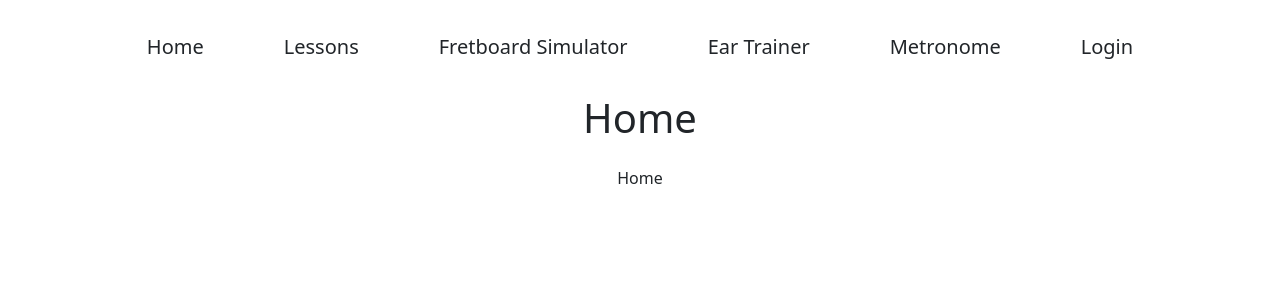
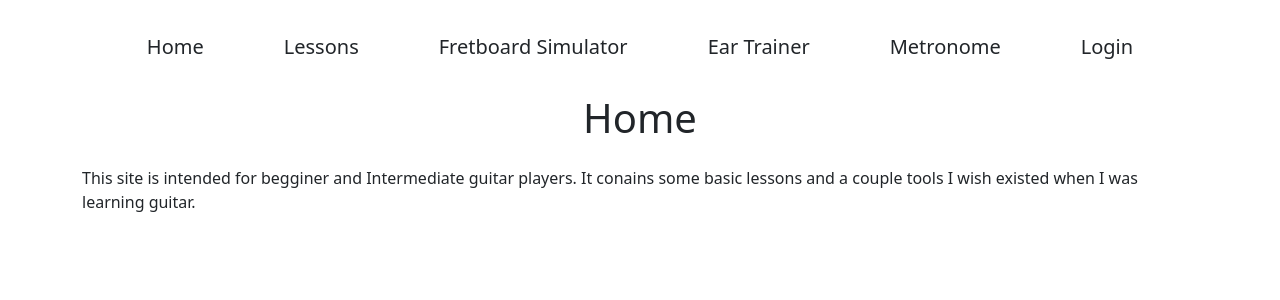
Before and after one commit to CalvinGaiennie/Music-TS-React, a React (Vite) app: page / in a window 1280 px wide. Shown: the top 300 px of the page. Built offline with nearby package versions, Linux system fonts and the light colour scheme.

Commit message:
updated some names

```diff
--- a/src/App.tsx
+++ b/src/App.tsx
@@ -1,11 +1,12 @@
 import { BrowserRouter, Route, Routes } from "react-router-dom";
-import Home from "./pages/Home";
+import Metronome from "./pages/MetronomePage";
+import Login from "./pages/LoginPage";
+import HomePage from "./pages/HomePage";
+import LessonListPage from "./pages/LessonListPage";
+import IndividualLessonPage from "./pages/IndividualLessonPage";
+import FretboardSimulatorPage from "./pages/FretboardSimulatorPage";
+import EarTrainerPage from "./pages/EarTrainerPage";
 import NavBar from "./components/NavBar";
-import Lessons from "./pages/Lessons";
-import FretboardSimulator from "./pages/FretboardSimulator";
-import EarTrainer from "./pages/EarTrainer";
-import Metronome from "./pages/Metronome";
-import Login from "./pages/Login";
 
 function App() {
   return (
@@ -13,10 +14,14 @@ function App() {
       <BrowserRouter>
         <NavBar />
         <Routes>
-          <Route path="/" element={<Home />} />
-          <Route path="/lessons" element={<Lessons />} />
-          <Route path="/fretboard-simulator" element={<FretboardSimulator />} />
-          <Route path="/ear-trainer" element={<EarTrainer />} />
+          <Route path="/" element={<HomePage />} />
+          <Route path="/lessons" element={<LessonListPage />} />
+          <Route path="/lessons/:lessonId" element={<IndividualLessonPage />} />
+          <Route
+            path="/fretboard-simulator"
+            element={<FretboardSimulatorPage />}
+          />
+          <Route path="/ear-trainer" element={<EarTrainerPage />} />
           <Route path="/metronome" element={<Metronome />} />
           <Route path="/login" element={<Login />} />
         </Routes>
--- a/src/pages/EarTrainer.tsx
+++ b/src/pages/EarTrainerPage.tsx
@@ -1,9 +1,9 @@
 import PageWrapper from "../components/PageWrapper";
 
-function EarTrainer() {
+function EarTrainerPage() {
   return (
     <PageWrapper title="Ear Trainer" mainComponent={<div>Ear Trainer</div>} />
   );
 }
 
-export default EarTrainer;
+export default EarTrainerPage;
--- a/src/pages/FretboardSimulator.tsx
+++ b/src/pages/FretboardSimulatorPage.tsx
@@ -1,6 +1,6 @@
 import PageWrapper from "../components/PageWrapper";
 
-function FretboardSimulator() {
+function FretboardSimulatorPage() {
   return (
     <PageWrapper
       title="Fretboard Simulator"
@@ -9,4 +9,4 @@ function FretboardSimulator() {
   );
 }
 
-export default FretboardSimulator;
+export default FretboardSimulatorPage;
--- a/src/pages/Home.tsx
+++ /dev/null
@@ -1,7 +0,0 @@
-import PageWrapper from "../components/PageWrapper";
-
-function Home() {
-  return <PageWrapper title="Home" mainComponent={<div>Home</div>} />;
-}
-
-export default Home;
--- /dev/null
+++ b/src/pages/HomePage.tsx
@@ -0,0 +1,18 @@
+import PageWrapper from "../components/PageWrapper";
+
+function HomePage() {
+  return (
+    <PageWrapper
+      title="Home"
+      mainComponent={
+        <div>
+          This site is intended for begginer and Intermediate guitar players. It
+          conains some basic lessons and a couple tools I wish existed when I
+          was learning guitar.
+        </div>
+      }
+    />
+  );
+}
+
+export default HomePage;
--- a/src/pages/Lessons.tsx
+++ b/src/pages/LessonPage.tsx
@@ -1,7 +1,7 @@
 import PageWrapper from "../components/PageWrapper";
 
-function Lessons() {
+function LessonPage() {
   return <PageWrapper title="Lessons" mainComponent={<div>Lessons</div>} />;
 }
 
-export default Lessons;
+export default LessonPage;
--- a/src/pages/Login.tsx
+++ b/src/pages/LoginPage.tsx
@@ -1,7 +1,7 @@
 import PageWrapper from "../components/PageWrapper";
 
-function Login() {
+function LoginPage() {
   return <PageWrapper title="Login" mainComponent={<div>Login</div>} />;
 }
 
-export default Login;
+export default LoginPage;
--- a/src/pages/Metronome.tsx
+++ b/src/pages/MetronomePage.tsx
@@ -1,7 +1,7 @@
 import PageWrapper from "../components/PageWrapper";
 
-function Metronome() {
+function MetronomePage() {
   return <PageWrapper title="Metronome" mainComponent={<div>Metronome</div>} />;
 }
 
-export default Metronome;
+export default MetronomePage;
```
